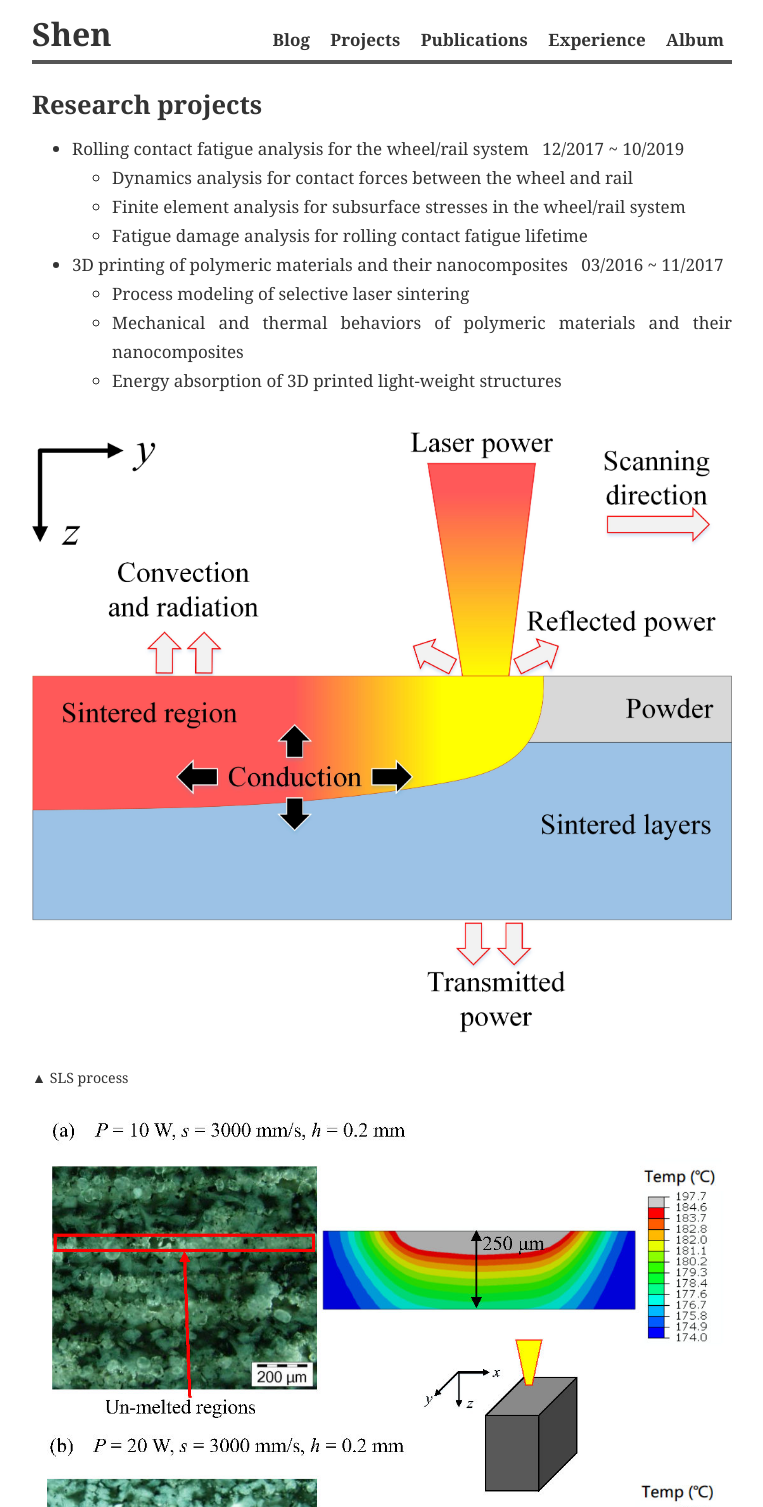
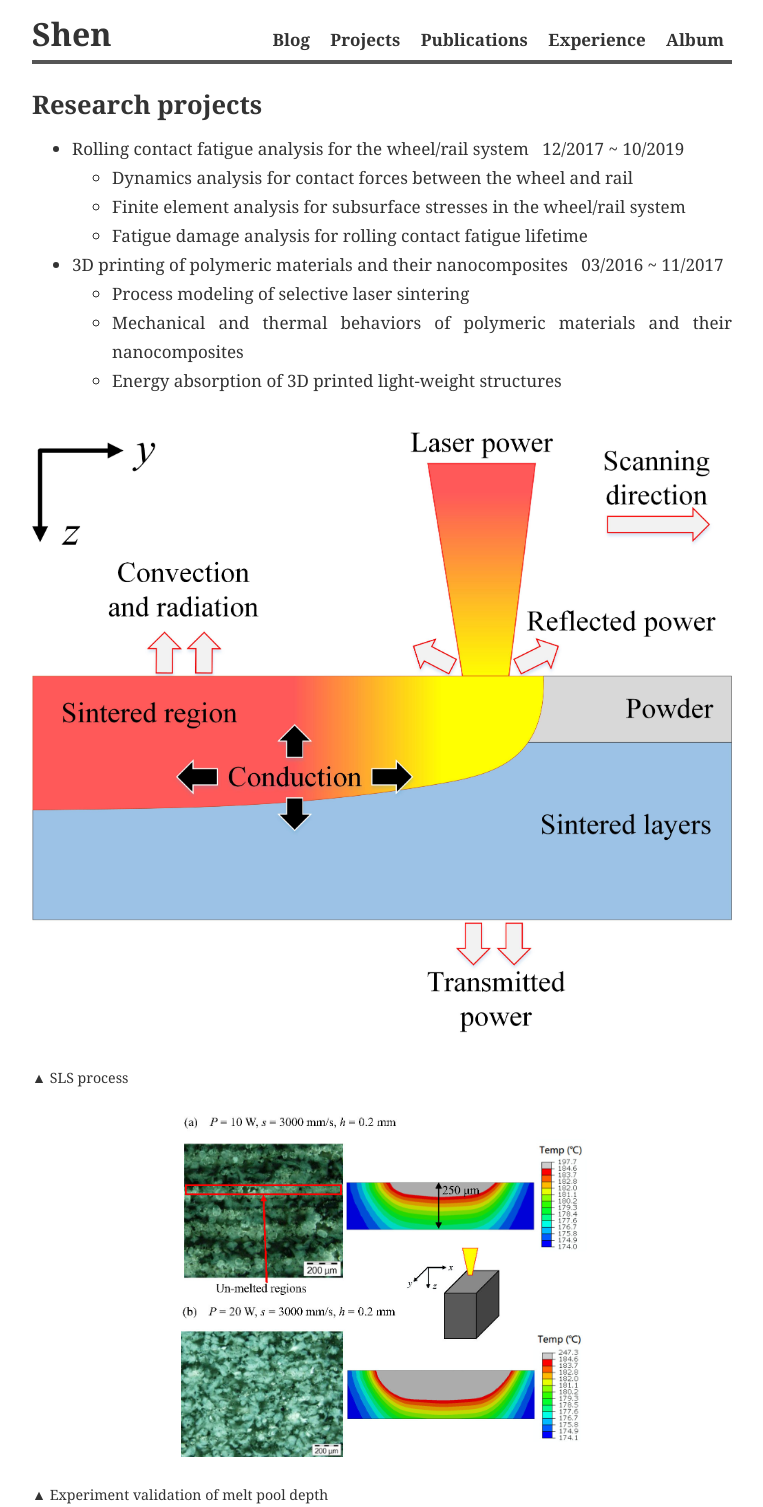
Before and after one commit to philshenfei/feishen, a Jekyll site: the page built from projects.md, in a window 1280 px wide. Shown: the top 1507 px of the page, without its empty margins (258-1021 px from the left). Built offline with Jekyll 4.4.1, drawn with Linux system fonts in a browser that asks for light colours; nearby versions of some CDN libraries; grey boxes are pictures that could not be loaded.

Commit message:
Signed-off-by: philshenfei <philshenfei@gmail.com>

```diff
--- a/projects.md
+++ b/projects.md
@@ -21,7 +21,7 @@ title: Projects
 <small>▲ SLS process</small>
 
 <div class="figure">
-  <img src="{{ site.baseurl }}/img/Validation.jpg">
+  <img src="{{ site.baseurl }}/img/Validation.jpg"  width="60%">
 </div>
 <small>▲ Experiment validation of melt pool depth</small>
 
```
